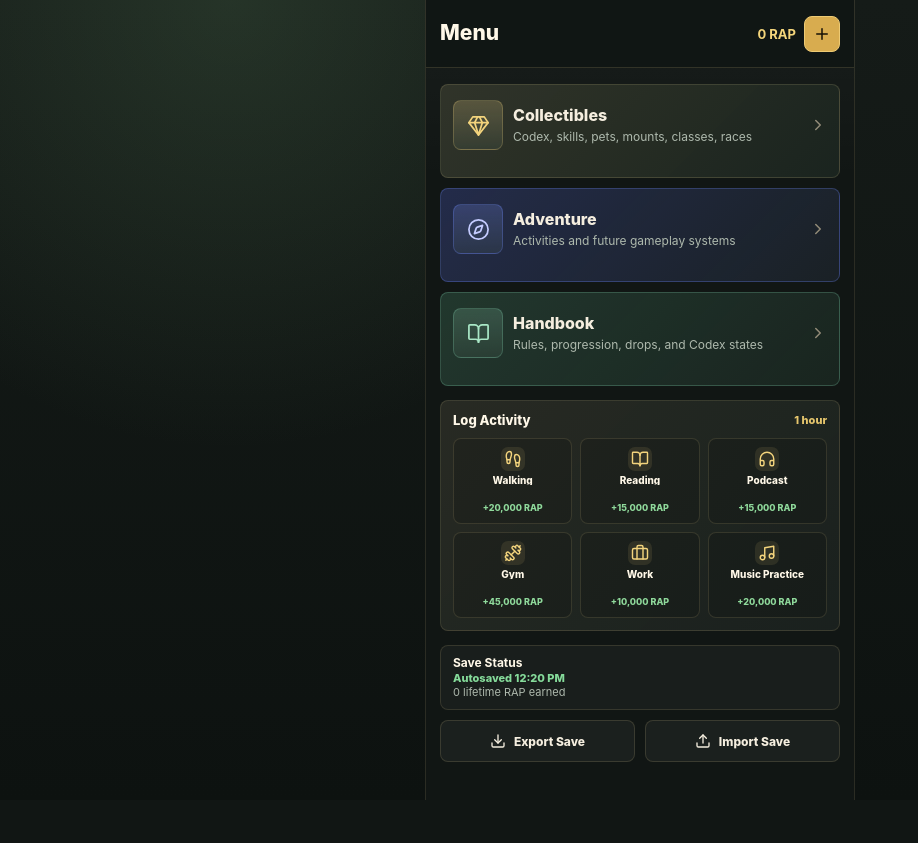
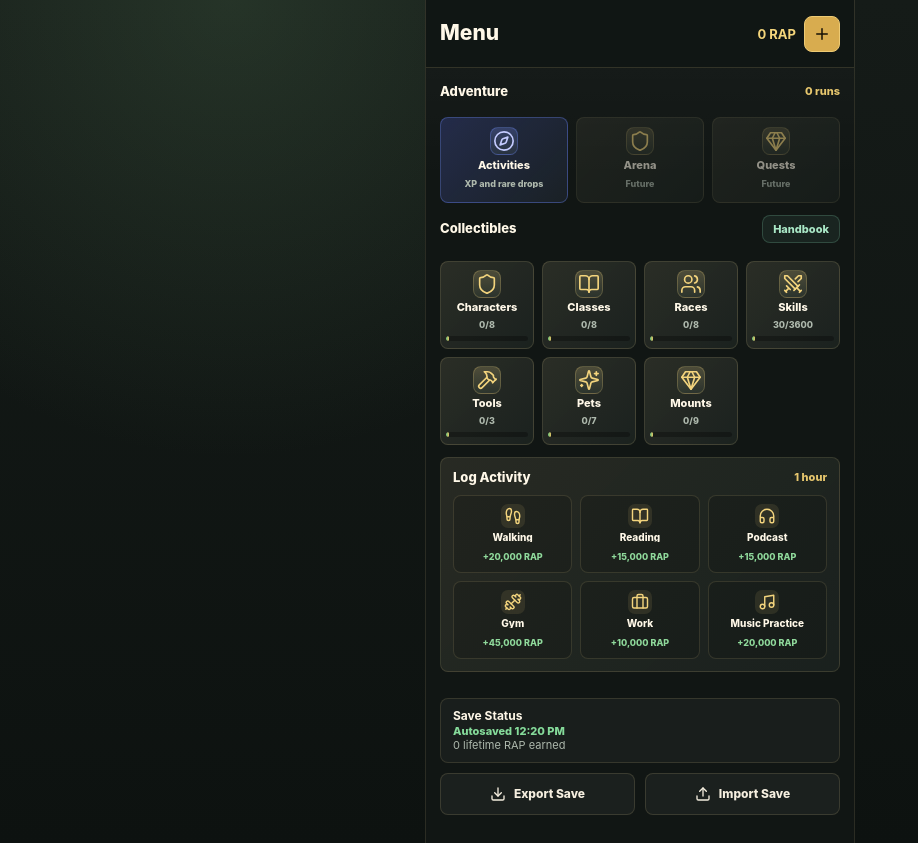
Before and after one commit to nihansbu/rap-collectibles-app, a React (Vite) app: page / in a window 1280 px wide. Shown: the whole page, without its empty margins (0-918 px from the left). Before the commit the page ends 800 px from the top, so only its background shows below. Built offline with nearby package versions, Linux system fonts and the light colour scheme.

Commit message:
Add compact dashboard and long-press actions

```diff
--- a/src/App.tsx
+++ b/src/App.tsx
@@ -60,6 +60,7 @@ import { MainMenuPage } from "./pages/MainMenuPage";
 import { TopBar } from "./ui/TopBar";
 import { ActivityResultPanel, ConfirmDialog, ImportDialog, UnlockNotice } from "./ui/dialogs";
 import { ActivityIcon, AppIcon, GameplayActivityIcon, TileVisual } from "./ui/icons";
+import { useLongPress } from "./ui/useLongPress";
 import { exportPlayerState, importPlayerState, loadPlayerState, savePlayerState, type PlayerState } from "./save";
 import {
   formatDuration,
@@ -82,12 +83,13 @@ type Page =
   | { type: "collectibles" }
   | { type: "adventure" }
   | { type: "handbook" }
-  | { type: "activities" }
-  | { type: "category"; id: CategoryId };
+  | { type: "activities"; from?: "main" | "adventure" }
+  | { type: "category"; id: CategoryId; from?: "main" | "collectibles" };
 type DetailView =
   | { type: "collectible"; item: Collectible }
   | { type: "skill"; skillId: SkillId }
-  | { type: "activity"; activityId: GameplayActivityId };
+  | { type: "activity"; activityId: GameplayActivityId }
+  | { type: "manual-activity"; activity: ActivityOption };
 type CategoryProgress = {
   id: CategoryId;
   name: string;
@@ -253,6 +255,25 @@ export function App() {
     setDetailView(null);
   }
 
+  function handleCollectiblePrimaryAction(item: Collectible) {
+    if (canUnlock(item, player)) {
+      setConfirmItem(item);
+      return;
+    }
+
+    setDetailView({ type: "collectible", item });
+  }
+
+  function handleGameplayActivityPrimaryAction(activityId: GameplayActivityId) {
+    const activity = getActivity(activityId);
+    if (activity && canStartActivity(activity, player)) {
+      runGameplayActivity(activityId);
+      return;
+    }
+
+    setDetailView({ type: "activity", activityId });
+  }
+
   async function exportSave() {
     const current = processActiveTrainings(player);
     setPlayer(current);
@@ -302,6 +323,7 @@ export function App() {
       return { ...category, unlocked, total: items.length, percent: completionPercent(unlocked, items.length) };
     });
   }, [player]);
+  const totalActivityRuns = useMemo(() => Object.values(player.activityRunCounts).reduce((total, runs) => total + runs, 0), [player.activityRunCounts]);
 
   return (
     <div
@@ -324,11 +346,11 @@ export function App() {
             return;
           }
           if (page.type === "category") {
-            setPage({ type: "collectibles" });
+            setPage(page.from === "main" ? { type: "main" } : { type: "collectibles" });
             return;
           }
           if (page.type === "activities") {
-            setPage({ type: "adventure" });
+            setPage(page.from === "main" ? { type: "main" } : { type: "adventure" });
             return;
           }
           setPage({ type: "main" });
@@ -358,33 +380,46 @@ export function App() {
             onClose={() => setDetailView(null)}
             onRun={() => runGameplayActivity(detailView.activityId)}
           />
+        ) : detailView?.type === "manual-activity" ? (
+          <ManualActivityDetailView
+            activity={detailView.activity}
+            onClose={() => setDetailView(null)}
+            onLog={() => {
+              logActivity(detailView.activity);
+              setDetailView(null);
+            }}
+          />
         ) : page.type === "main" ? (
           <MainMenuPage
             activities={ACTIVITY_OPTIONS}
             activityLog={player.activityLog}
+            categoryProgress={categoryProgress}
+            totalActivityRuns={totalActivityRuns}
+            activeActivityCount={player.activeActivityRuns.length}
             lifetimeRap={player.lifetimeRap}
             lastSavedAt={lastSavedAt}
             saveMessage={saveMessage}
             onLogActivity={logActivity}
+            onInspectActivity={(activity) => setDetailView({ type: "manual-activity", activity })}
             onExportSave={exportSave}
             onImportSave={() => {
               setImportOpen(true);
               setSaveMessage("");
             }}
-            onOpenCollectibles={() => setPage({ type: "collectibles" })}
-            onOpenAdventure={() => setPage({ type: "adventure" })}
+            onOpenActivities={() => setPage({ type: "activities", from: "main" })}
+            onOpenCategory={(id) => setPage({ type: "category", id, from: "main" })}
             onOpenHandbook={() => setPage({ type: "handbook" })}
           />
         ) : page.type === "collectibles" ? (
           <CollectiblesOverviewPage
             progress={categoryProgress}
             recentUnlocks={recentUnlocks}
-            onOpen={(id) => setPage({ type: "category", id })}
+            onOpen={(id) => setPage({ type: "category", id, from: "collectibles" })}
           />
         ) : page.type === "adventure" ? (
           <AdventurePage
             player={player}
-            onOpenActivities={() => setPage({ type: "activities" })}
+            onOpenActivities={() => setPage({ type: "activities", from: "adventure" })}
           />
         ) : page.type === "handbook" ? (
           <HandbookPage />
@@ -392,6 +427,7 @@ export function App() {
           <ActivitiesPage
             player={player}
             onOpenActivity={(activityId) => setDetailView({ type: "activity", activityId })}
+            onRunActivity={handleGameplayActivityPrimaryAction}
           />
         ) : page.id === "skills" ? (
           <SkillsPage player={player} skillFilter={skillFilter} onFilter={setSkillFilter} onOpenSkill={(skillId) => setDetailView({ type: "skill", skillId })} />
@@ -406,6 +442,7 @@ export function App() {
             onTypeFilter={setTypeFilter}
             onSort={setSort}
             onOpenDetails={(item) => setDetailView({ type: "collectible", item })}
+            onPrimaryAction={handleCollectiblePrimaryAction}
           />
         )}
       </main>
@@ -509,17 +546,62 @@ function AdventurePage({
   );
 }
 
+function ManualActivityDetailView({
+  activity,
+  onClose,
+  onLog,
+}: {
+  activity: ActivityOption;
+  onClose: () => void;
+  onLog: () => void;
+}) {
+  return (
+    <section className="detail-view manual-activity-detail" aria-label={`${activity.name} details`}>
+      <button className="detail-close" onClick={onClose} aria-label="Close details">
+        <X size={18} />
+      </button>
+      <div className="sheet-icon manual-activity-sheet-icon">
+        <ActivityIcon activityId={activity.id} />
+      </div>
+      <div className="detail-status-row">
+        <span className="status-pill ready">Manual Log</span>
+        <span>1 hour</span>
+        <span>+{formatNumber(activityRap(activity, 1))} RAP</span>
+      </div>
+      <h2>{activity.name}</h2>
+      <p>Log one hour of real-life activity and add RAP to your account immediately.</p>
+      <div className="purchase-panel">
+        <div>
+          <strong>Log Activity</strong>
+          <span>This prototype uses fixed one-hour entries until real tracking is added later.</span>
+        </div>
+        <button className="primary-action detail-action" onClick={onLog}>
+          Log 1 Hour
+        </button>
+      </div>
+    </section>
+  );
+}
+
 function ActivitiesPage({
   player,
   onOpenActivity,
+  onRunActivity,
 }: {
   player: PlayerState;
   onOpenActivity: (activityId: GameplayActivityId) => void;
+  onRunActivity: (activityId: GameplayActivityId) => void;
 }) {
   return (
     <section className="activity-card-list">
       {GAMEPLAY_ACTIVITIES.map((activity) => (
-        <ActivityCard key={activity.id} activity={activity} player={player} onOpenActivity={onOpenActivity} />
+        <ActivityCard
+          key={activity.id}
+          activity={activity}
+          player={player}
+          onOpenActivity={onOpenActivity}
+          onRunActivity={onRunActivity}
+        />
       ))}
     </section>
   );
@@ -529,10 +611,12 @@ function ActivityCard({
   activity,
   player,
   onOpenActivity,
+  onRunActivity,
 }: {
   activity: GameplayActivity;
   player: PlayerState;
   onOpenActivity: (activityId: GameplayActivityId) => void;
+  onRunActivity: (activityId: GameplayActivityId) => void;
 }) {
   const running = isActivityRunning(player, activity.id);
   const requirementsReady = activityRequirementsMet(activity, player);
@@ -541,11 +625,15 @@ function ActivityCard({
   const bestDrop = activity.drops.length > 0
     ? activity.drops.reduce((best, drop) => (drop.chance > best.chance ? drop : best), activity.drops[0])
     : null;
+  const longPress = useLongPress({
+    onPress: () => onRunActivity(activity.id),
+    onLongPress: () => onOpenActivity(activity.id),
+  });
 
   return (
     <article
       className={`activity-card ${running ? "running" : ""} ${requirementsReady ? "ready" : "locked"}`}
-      onClick={() => onOpenActivity(activity.id)}
+      {...longPress}
     >
       <span className="activity-card-icon">
         <GameplayActivityIcon activity={activity} />
@@ -629,6 +717,7 @@ function CollectionPage({
   onTypeFilter,
   onSort,
   onOpenDetails,
+  onPrimaryAction,
 }: {
   category: Exclude<CategoryId, "skills">;
   player: PlayerState;
@@ -639,6 +728,7 @@ function CollectionPage({
   onTypeFilter: (type: string) => void;
   onSort: (sort: SortMode) => void;
   onOpenDetails: (item: Collectible) => void;
+  onPrimaryAction: (item: Collectible) => void;
 }) {
   const categoryItems = useMemo(() => getCollectiblesByCategory(category), [category]);
   const types = useMemo(() => [...new Set(categoryItems.map((item) => item.type))].sort(), [categoryItems]);
@@ -681,7 +771,13 @@ function CollectionPage({
       />
       <section className="card-grid">
         {items.map((item) => (
-          <CollectibleCard key={item.id} item={item} player={player} onOpenDetails={onOpenDetails} />
+          <CollectibleCard
+            key={item.id}
+            item={item}
+            player={player}
+            onOpenDetails={onOpenDetails}
+            onPrimaryAction={onPrimaryAction}
+          />
         ))}
       </section>
     </>
@@ -692,18 +788,24 @@ function CollectibleCard({
   item,
   player,
   onOpenDetails,
+  onPrimaryAction,
 }: {
   item: Collectible;
   player: PlayerState;
   onOpenDetails: (item: Collectible) => void;
+  onPrimaryAction: (item: Collectible) => void;
 }) {
   const owned = player.owned.includes(item.id);
   const status = collectibleStatus(item, player);
+  const longPress = useLongPress({
+    onPress: () => onPrimaryAction(item),
+    onLongPress: () => onOpenDetails(item),
+  });
 
   return (
     <article
       className={`icon-tile ${status} ${isActivityDrop(item) ? "activity-source" : ""}`}
-      onClick={() => onOpenDetails(item)}
+      {...longPress}
     >
       <TileVisual icon={item.icon} category={item.category} locked={status === "locked"} owned={owned} sourceType={item.source?.type} />
       <h2>{item.name}</h2>
--- a/src/pages/MainMenuPage.tsx
+++ b/src/pages/MainMenuPage.tsx
@@ -1,91 +1,127 @@
-import { BookOpen, ChevronRight, Compass, Download, Gem, Upload } from "lucide-react";
+import { Compass, Download, Gem, Shield, Upload } from "lucide-react";
+import type { CategoryId } from "../data";
 import { activityRap, type ActivityLogEntry, type ActivityOption } from "../economy";
 import { formatNumber, formatSavedTime } from "../format";
-import { ActivityIcon } from "../ui/icons";
+import { ActivityIcon, AppIcon } from "../ui/icons";
+import { useLongPress } from "../ui/useLongPress";
+
+type DashboardCategoryProgress = {
+  id: CategoryId;
+  name: string;
+  unlocked: number;
+  total: number;
+  percent: number;
+};
 
 export function MainMenuPage({
   activities,
   activityLog,
+  categoryProgress,
+  totalActivityRuns,
+  activeActivityCount,
   lifetimeRap,
   lastSavedAt,
   saveMessage,
   onLogActivity,
+  onInspectActivity,
   onExportSave,
   onImportSave,
-  onOpenCollectibles,
-  onOpenAdventure,
+  onOpenActivities,
+  onOpenCategory,
   onOpenHandbook,
 }: {
   activities: ActivityOption[];
   activityLog: ActivityLogEntry[];
+  categoryProgress: DashboardCategoryProgress[];
+  totalActivityRuns: number;
+  activeActivityCount: number;
   lifetimeRap: number;
   lastSavedAt: Date | null;
   saveMessage: string;
   onLogActivity: (activity: ActivityOption) => void;
+  onInspectActivity: (activity: ActivityOption) => void;
   onExportSave: () => void;
   onImportSave: () => void;
-  onOpenCollectibles: () => void;
-  onOpenAdventure: () => void;
+  onOpenActivities: () => void;
+  onOpenCategory: (id: CategoryId) => void;
   onOpenHandbook: () => void;
 }) {
+  const latestActivity = activityLog[0];
+
   return (
-    <>
-      <section className="tile-grid main-menu-grid">
-        <button className="category-tile main-menu-tile" onClick={onOpenCollectibles}>
-          <span className="tile-icon">
-            <Gem size={23} strokeWidth={1.8} />
+    <div className="dashboard-page">
+      <section className="dashboard-section" aria-label="Adventure">
+        <div className="section-heading compact-heading">
+          <h2>Adventure</h2>
+          <span>{formatNumber(totalActivityRuns)} runs</span>
+        </div>
+        <div className="dashboard-nav-grid adventure-nav-grid">
+          <button className="dashboard-nav-tile adventure-entry" onClick={onOpenActivities}>
+            <span className="dashboard-nav-icon">
+              <Compass size={22} strokeWidth={1.8} />
             </span>
-          <span className="tile-text">
-            <strong>Collectibles</strong>
-            <small>Codex, skills, pets, mounts, classes, races</small>
+            <strong>Activities</strong>
+            <small>{activeActivityCount > 0 ? `${activeActivityCount} active` : "XP and rare drops"}</small>
+          </button>
+          <button className="dashboard-nav-tile future-tile" disabled>
+            <span className="dashboard-nav-icon">
+              <Shield size={22} strokeWidth={1.8} />
             </span>
-          <ChevronRight className="tile-chevron" size={18} />
+            <strong>Arena</strong>
+            <small>Future</small>
           </button>
-        <button className="category-tile main-menu-tile adventure-entry" onClick={onOpenAdventure}>
-          <span className="tile-icon">
-            <Compass size={23} strokeWidth={1.8} />
+          <button className="dashboard-nav-tile future-tile" disabled>
+            <span className="dashboard-nav-icon">
+              <Gem size={22} strokeWidth={1.8} />
             </span>
-          <span className="tile-text">
-            <strong>Adventure</strong>
-            <small>Activities and future gameplay systems</small>
+            <strong>Quests</strong>
+            <small>Future</small>
+          </button>
+        </div>
+      </section>
+
+      <section className="dashboard-section" aria-label="Collectibles">
+        <div className="section-heading compact-heading">
+          <h2>Collectibles</h2>
+          <button className="inline-link" onClick={onOpenHandbook}>Handbook</button>
+        </div>
+        <div className="dashboard-collection-grid">
+          {categoryProgress.map((category) => (
+            <button key={category.id} className="dashboard-collection-tile" onClick={() => onOpenCategory(category.id)}>
+              <span className="dashboard-nav-icon">
+                <AppIcon category={category.id} />
               </span>
-          <ChevronRight className="tile-chevron" size={18} />
+              <strong>{category.name}</strong>
+              <small>{category.unlocked}/{category.total}</small>
+              <span className="mini-progress-track" aria-hidden="true">
+                <span style={{ width: `${category.percent}%` }} />
+              </span>
             </button>
-        <button className="category-tile main-menu-tile handbook-entry" onClick={onOpenHandbook}>
-          <span className="tile-icon">
-            <BookOpen size={23} strokeWidth={1.8} />
-          </span>
-          <span className="tile-text">
-            <strong>Handbook</strong>
-            <small>Rules, progression, drops, and Codex states</small>
-          </span>
-          <ChevronRight className="tile-chevron" size={18} />
-        </button>
+          ))}
+        </div>
       </section>
-      <section className="activity-panel" aria-label="Activity log">
-        <div className="section-heading">
+
+      <section className="activity-panel dashboard-log-panel" aria-label="Activity log">
+        <div className="section-heading compact-heading">
           <h2>Log Activity</h2>
           <span>1 hour</span>
         </div>
-        <div className="activity-grid">
+        <div className="activity-grid dashboard-activity-grid">
           {activities.map((activity) => (
-            <button key={activity.id} className="activity-action" onClick={() => onLogActivity(activity)}>
-              <span>
-                <ActivityIcon activityId={activity.id} />
-              </span>
-              <strong>{activity.name}</strong>
-              <small>+{formatNumber(activity.rapPerHour)} RAP</small>
-            </button>
+            <LogActivityTile
+              key={activity.id}
+              activity={activity}
+              onLog={() => onLogActivity(activity)}
+              onInspect={() => onInspectActivity(activity)}
+            />
           ))}
         </div>
-        {activityLog.length > 0 && (
-          <div className="activity-history" aria-label="Recent activity history">
-            {activityLog.slice(0, 3).map((entry) => (
-              <span key={entry.id}>
-                <strong>{entry.name}</strong>
-                <small>+{formatNumber(entry.rap)} RAP</small>
+        {latestActivity && (
+          <div className="activity-history compact-history" aria-label="Latest activity">
+            <span>
+              <strong>Last: {latestActivity.name}</strong>
+              <small>+{formatNumber(latestActivity.rap)} RAP</small>
             </span>
-            ))}
           </div>
         )}
       </section>
@@ -105,6 +141,28 @@ export function MainMenuPage({
         </button>
         {saveMessage && <p>{saveMessage}</p>}
       </section>
-    </>
+    </div>
   );
 }
+
+function LogActivityTile({
+  activity,
+  onLog,
+  onInspect,
+}: {
+  activity: ActivityOption;
+  onLog: () => void;
+  onInspect: () => void;
+}) {
+  const longPress = useLongPress({ onPress: onLog, onLongPress: onInspect });
+
+  return (
+    <button className="activity-action" {...longPress}>
+      <span>
+        <ActivityIcon activityId={activity.id} />
+      </span>
+      <strong>{activity.name}</strong>
+      <small>+{formatNumber(activityRap(activity, 1))} RAP</small>
+    </button>
+  );
+}
--- a/src/styles.css
+++ b/src/styles.css
@@ -248,6 +248,147 @@ button {
   background: linear-gradient(90deg, #65c37d, #e5c264);
 }
 
+.dashboard-page {
+  display: grid;
+  gap: 12px;
+}
+
+.dashboard-section {
+  display: grid;
+  gap: 8px;
+}
+
+.compact-heading {
+  margin-bottom: 0;
+}
+
+.inline-link {
+  min-height: 28px;
+  border: 1px solid rgba(128, 207, 172, 0.22);
+  border-radius: 8px;
+  padding: 0 10px;
+  color: #a9e7c6;
+  background: rgba(128, 207, 172, 0.08);
+  font-size: 11px;
+  font-weight: 820;
+  cursor: pointer;
+}
+
+.dashboard-nav-grid,
+.dashboard-collection-grid {
+  display: grid;
+  gap: 8px;
+}
+
+.dashboard-nav-grid {
+  grid-template-columns: repeat(3, minmax(0, 1fr));
+}
+
+.dashboard-collection-grid {
+  grid-template-columns: repeat(4, minmax(0, 1fr));
+}
+
+.dashboard-nav-tile,
+.dashboard-collection-tile {
+  min-width: 0;
+  border: 1px solid rgba(224, 202, 142, 0.16);
+  border-radius: 8px;
+  color: #f5eedf;
+  background:
+    linear-gradient(135deg, rgba(224, 202, 142, 0.09), rgba(39, 62, 48, 0.12)),
+    rgba(255, 255, 255, 0.035);
+  cursor: pointer;
+  text-align: center;
+}
+
+.dashboard-nav-tile {
+  min-height: 86px;
+  padding: 9px 6px;
+  display: grid;
+  grid-template-rows: 28px auto 14px;
+  gap: 5px;
+  justify-items: center;
+}
+
+.dashboard-collection-tile {
+  min-height: 88px;
+  padding: 8px 5px 7px;
+  display: grid;
+  grid-template-rows: 28px auto 12px 5px;
+  gap: 4px;
+  justify-items: center;
+}
+
+.dashboard-nav-tile strong,
+.dashboard-collection-tile strong {
+  max-width: 100%;
+  color: #fff8e8;
+  font-size: 11px;
+  font-weight: 840;
+  line-height: 1.05;
+  overflow: hidden;
+  text-overflow: ellipsis;
+  white-space: nowrap;
+}
+
+.dashboard-nav-tile small,
+.dashboard-collection-tile small {
+  max-width: 100%;
+  color: #aeb9ad;
+  font-size: 9px;
+  font-weight: 760;
+  line-height: 1.05;
+  overflow: hidden;
+  text-overflow: ellipsis;
+  white-space: nowrap;
+}
+
+.dashboard-nav-icon {
+  width: 28px;
+  height: 28px;
+  display: grid;
+  place-items: center;
+  border: 1px solid rgba(244, 213, 123, 0.22);
+  border-radius: 8px;
+  color: #f3d47d;
+  background:
+    linear-gradient(180deg, rgba(244, 213, 123, 0.16), rgba(55, 101, 71, 0.08)),
+    rgba(255, 255, 255, 0.04);
+}
+
+.dashboard-nav-tile.adventure-entry {
+  border-color: rgba(110, 138, 255, 0.34);
+}
+
+.dashboard-nav-tile.adventure-entry .dashboard-nav-icon {
+  color: #c4cbff;
+  border-color: rgba(110, 138, 255, 0.3);
+  background:
+    linear-gradient(180deg, rgba(110, 138, 255, 0.2), rgba(55, 101, 71, 0.08)),
+    rgba(255, 255, 255, 0.04);
+}
+
+.future-tile {
+  opacity: 0.54;
+  cursor: default;
+}
+
+.mini-progress-track {
+  width: 100%;
+  height: 5px;
+  overflow: hidden;
+  border-radius: 999px;
+  background: rgba(0, 0, 0, 0.3);
+}
+
+.mini-progress-track span {
+  display: block;
+  height: 100%;
+  min-width: 3px;
+  border-radius: inherit;
+  background: linear-gradient(90deg, #65c37d, #e5c264);
+}
+
 .main-menu-tile {
   grid-template-columns: 50px 1fr 18px;
 }
@@ -357,6 +498,10 @@ button {
     rgba(255, 255, 255, 0.032);
 }
 
+.dashboard-log-panel {
+  margin-top: 0;
+}
+
 .section-heading {
   margin-bottom: 10px;
   display: flex;
@@ -398,6 +543,11 @@ button {
   color: #f5eedf;
   background: rgba(0, 0, 0, 0.14);
   cursor: pointer;
+  touch-action: manipulation;
+}
+
+.dashboard-activity-grid .activity-action {
+  min-height: 78px;
 }
 
 .activity-action span {
@@ -435,6 +585,10 @@ button {
   gap: 6px;
 }
 
+.compact-history {
+  margin-top: 8px;
+}
+
 .activity-history span {
   min-height: 24px;
   display: flex;
@@ -458,6 +612,10 @@ button {
   color: #8fd99b;
   font-size: 10px;
   font-weight: 820;
+}
+
+.manual-activity-sheet-icon {
+  color: #f3d47d;
 }
 
 .handbook-page {
@@ -657,6 +815,7 @@ button {
     linear-gradient(180deg, rgba(244, 213, 123, 0.08), rgba(55, 101, 71, 0.06)),
     rgba(255, 255, 255, 0.045);
   cursor: pointer;
+  touch-action: manipulation;
   overflow: hidden;
 }
 
@@ -1165,6 +1324,7 @@ button {
     linear-gradient(135deg, rgba(224, 202, 142, 0.09), rgba(39, 62, 48, 0.12)),
     rgba(255, 255, 255, 0.035);
   cursor: pointer;
+  touch-action: manipulation;
   overflow: hidden;
 }
 
--- /dev/null
+++ b/src/ui/useLongPress.ts
@@ -0,0 +1,59 @@
+import { useRef, type MouseEvent, type PointerEvent } from "react";
+
+export function useLongPress({
+  onPress,
+  onLongPress,
+  delay = 450,
+}: {
+  onPress: () => void;
+  onLongPress: () => void;
+  delay?: number;
+}) {
+  const timeoutRef = useRef<number | null>(null);
+  const longPressTriggeredRef = useRef(false);
+
+  function clearTimer() {
+    if (timeoutRef.current !== null) {
+      window.clearTimeout(timeoutRef.current);
+      timeoutRef.current = null;
+    }
+  }
+
+  function start(event: PointerEvent) {
+    if (event.pointerType === "mouse" && event.button !== 0) return;
+
+    clearTimer();
+    longPressTriggeredRef.current = false;
+    timeoutRef.current = window.setTimeout(() => {
+      longPressTriggeredRef.current = true;
+      onLongPress();
+    }, delay);
+  }
+
+  function finish() {
+    const wasLongPress = longPressTriggeredRef.current;
+    clearTimer();
+    longPressTriggeredRef.current = false;
+
+    if (!wasLongPress) {
+      onPress();
+    }
+  }
+
+  function cancel() {
+    clearTimer();
+    longPressTriggeredRef.current = false;
+  }
+
+  function preventContextMenu(event: MouseEvent) {
+    event.preventDefault();
+  }
+
+  return {
+    onPointerDown: start,
+    onPointerUp: finish,
+    onPointerCancel: cancel,
+    onPointerLeave: cancel,
+    onContextMenu: preventContextMenu,
+  };
+}
```
Also changed, not shown: 2 other files (tests, documents, lock files or other folders). Lines whose indentation alone changed are shown as unchanged.
